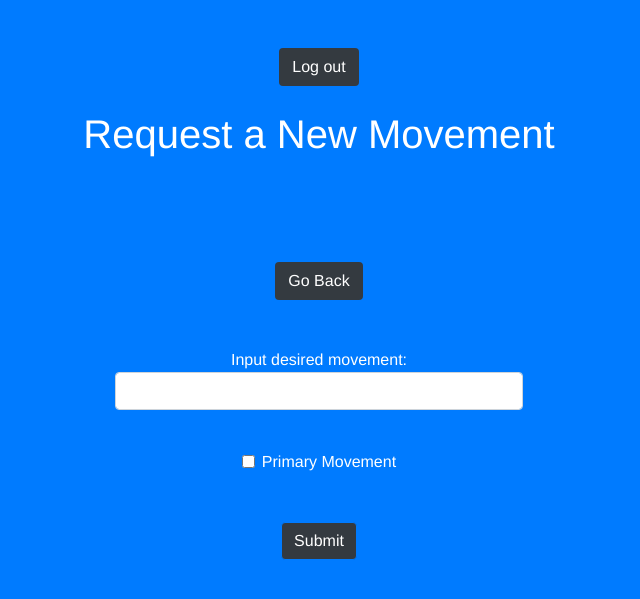
After one commit to Okachobe/wup, a Flask app: page /request_movement in a window 1280 px wide. The commit adds this page. Shown: the top 599 px of the page, without its empty margins (321-961 px from the left). Run offline with Flask 2, Linux system fonts and the light colour scheme; some libraries are stand-ins or nearby versions.

Commit message:
added page for requesting new movements"

```diff
--- a/main.py
+++ b/main.py
@@ -13,5 +13,9 @@ def addit():
 def viewit():
     return render_template('view_all.html')
 
+@app.route('/request_movement')
+def reqit():
+    return render_template('request_movement.html')
+
 if __name__ == '__main__':
     app.run(host='127.0.0.1', port=5000, debug=True)
--- a/templates/index.html
+++ b/templates/index.html
@@ -40,9 +40,13 @@
         <p class="lead">
             You may either see workout data already entered or you may log new workouts.
         </p>
+        <br>
         <p class="lead">
             <a href="add_set" class="btn btn-lg btn-secondary">Log Workouts</a>
+            <br> <br>
             <a href="view_all" class="btn btn-lg btn-secondary">View Workouts</a>
+            <br> <br>
+            <a href="request_movement" class="btn btn-lg btn-secondary">Request a New Movement</a>
         </p>
     </div>
 
--- /dev/null
+++ b/templates/request_movement.html
@@ -0,0 +1,59 @@
+{% extends "layout.html" %}
+
+{% block title %}Request a New Movement{% endblock %}
+
+{% block body %}
+{% include "back_button.html" %}
+
+<div class="container">
+    <div id="mainbox" class="mainbox col-md-6 col-md-offset-3 col-sm-8 col-sm-offset-2">
+        <div class="panel panel-info">
+            <div class="panel-body">
+                <form class="sucess-none form form-horizontal" id="reqMov">
+
+                    <div class="form-group">
+                        <div class="col-md-10">
+                            Input desired movement:<br>
+                            <input class="form-control" type="text" id="mov-name"><br>
+                        </div>
+                    </div>
+
+                    <div class="form-check">
+                        <div class="col-md-10">
+                            <label class="checkbox-inline form-check-label" for="isPrim">
+                                <input class="form-check-input" type="checkbox" id="isPrim">
+                                Primary Movement
+                            </label>
+                        </div>
+                    </div>
+
+                    <br><br>
+
+                    <button class="bg-dark btn btn-primary" type="submit" id="reqMov" name="submit">Submit</button>
+
+                </form>
+            </div>
+        </div>
+    </div>
+</div>
+
+<script>
+
+'use strict';
+window.addEventListener('load', () => {
+    if (Cookies.get('username') == 'demo') {
+        alert('Pressing submit would save your data if you had a real account, but no data is actually added since you don\'t have one yet.');
+        return;
+    }
+    var ref = firebase.database().ref('requested_movements/' + Cookies.get('username'));
+    $("#reqMov").submit((a) => {
+        return ref.push({
+            movement_name: $("#mov-name").val(),
+            is_primary_mov: $("#isPrim").is(':checked')
+        }).then((a) => {
+            alert('Successfully submitted request.')
+        }, false);
+    });
+});
+</script>
+{% endblock %}
```
Also changed, not shown: templates/add_set.html (+0 -13 lines), templates/view_all.html (+0 -12 lines).
